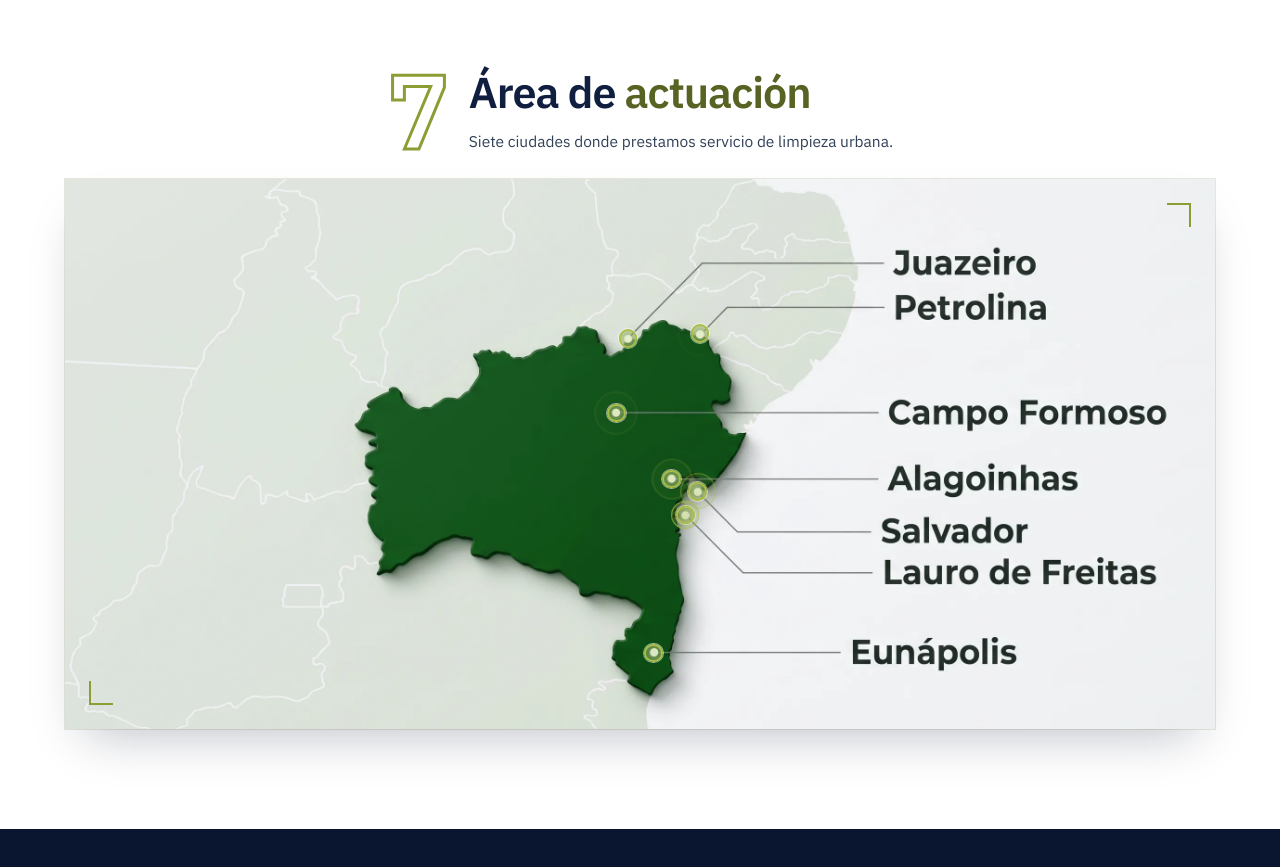
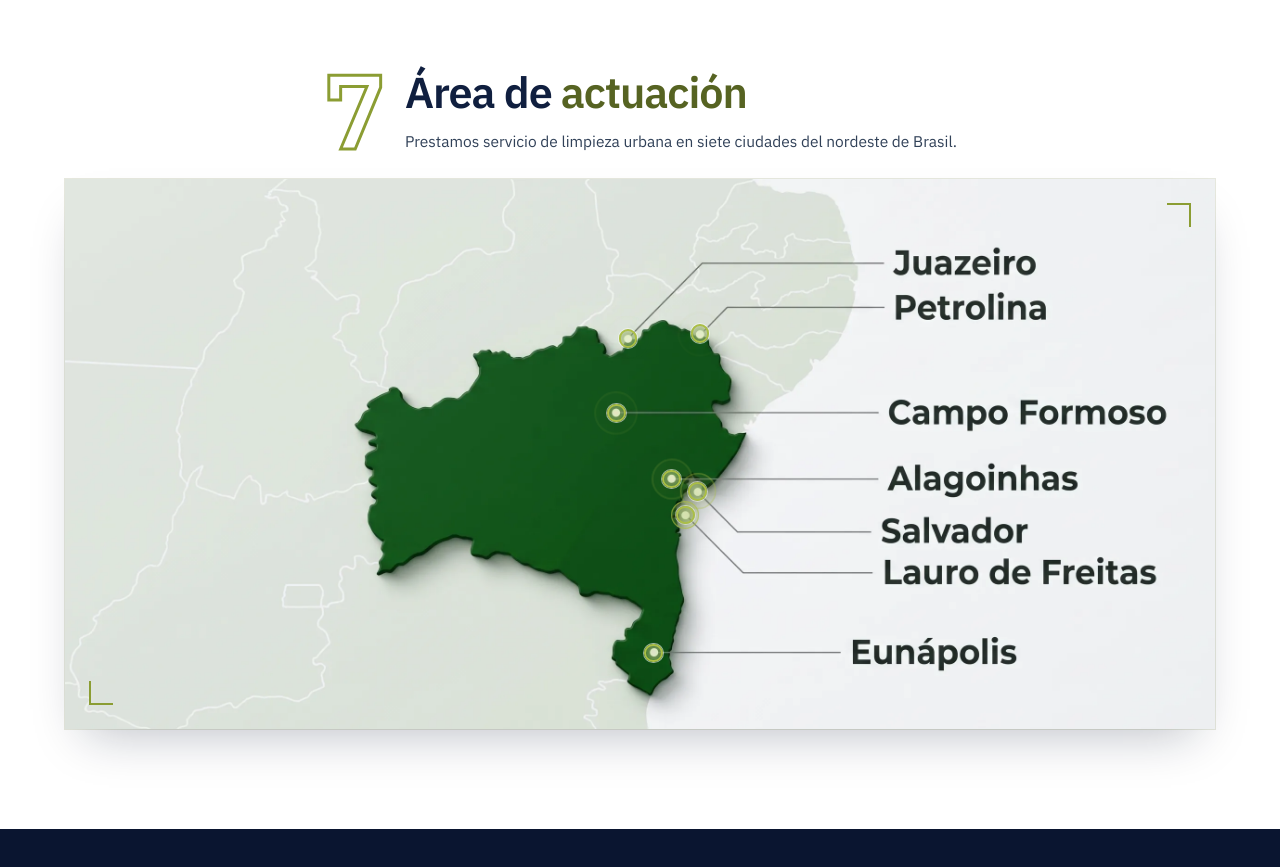
Before and after one commit to jhefferson-guerrero/cbs-web, a React (Vite) app: page /limp-city in a window 1280 px wide. Shown: the part 1700-2567 px from the top of the page. Built offline with nearby package versions, Linux system fonts and the light colour scheme.

Commit message:
Limp City, Area de actuacion: el subtitulo dice 'Prestamos servicio de limpieza urbana en siete ciudades del nordeste de Brasil' y el texto alternativo del mapa 'Mapa del nordeste de Brasil' (Petrolina esta en Pernambuco, no en Bahia)

```diff
--- a/src/components/limpcity/LimpCityCoverage.tsx
+++ b/src/components/limpcity/LimpCityCoverage.tsx
@@ -68,7 +68,7 @@ export function LimpCityCoverage() {
             Área de <span className="text-moss-700">actuación</span>
           </h2>
           <p className="mt-1.5 text-[15.5px] leading-relaxed text-slate-700 lg:mt-[clamp(0.25rem,1.2vh,0.75rem)] lg:text-[clamp(15.5px,1.9vh,19px)]">
-            Siete ciudades donde prestamos servicio de limpieza urbana.
+            Prestamos servicio de limpieza urbana en siete ciudades del nordeste de Brasil.
           </p>
         </div>
       </motion.div>
@@ -98,7 +98,7 @@ export function LimpCityCoverage() {
           >
             <img
               src={coverageMap}
-              alt={`Mapa de Bahía con las ciudades donde opera Limp City: ${limpCityCities.join(', ')}`}
+              alt={`Mapa del nordeste de Brasil con las ciudades donde opera Limp City: ${limpCityCities.join(', ')}`}
               width={IMAGE_W}
               height={IMAGE_H}
               loading="lazy"
```
